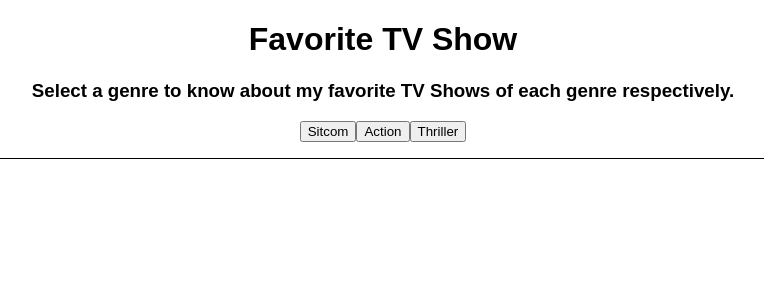
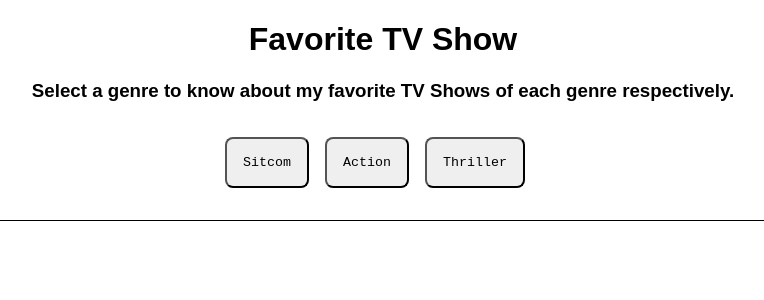
Before and after one commit to shubh-37/tvshow-recommendation-app, a React (Create React App) app: page / in a window 1280 px wide. Shown: the top 300 px of the page, without its empty margins (257-1021 px from the left). Built offline with nearby package versions, Linux system fonts and the light colour scheme.

Commit message:
Update styles.css

```diff
--- a/src/styles.css
+++ b/src/styles.css
@@ -7,7 +7,7 @@
   text-align: left;
   border: 1px solid black;
   padding: 1rem;
-  margin-bottom: 0.2rem;
+  margin-bottom: 0.5rem;
 }
 
 .tvshow-name {
@@ -16,8 +16,25 @@
   padding-bottom: 0.5rem;
 }
 
+.tvshow-rating {
+  margin-bottom: 0.5rem;
+}
+
 .genre-btn {
+  display: block;
+  padding: 1rem;
+  margin: 0rem;
   border-bottom: 1px solid black;
   padding-bottom: 1rem;
   margin-bottom: 1rem;
 }
+
+button {
+  width: fit-content;
+  padding: 1rem;
+  margin-right: 1rem;
+  margin-bottom: 1rem;
+  border-radius: 0.5rem;
+  cursor: pointer;
+  font-family: monospace;
+}
```
